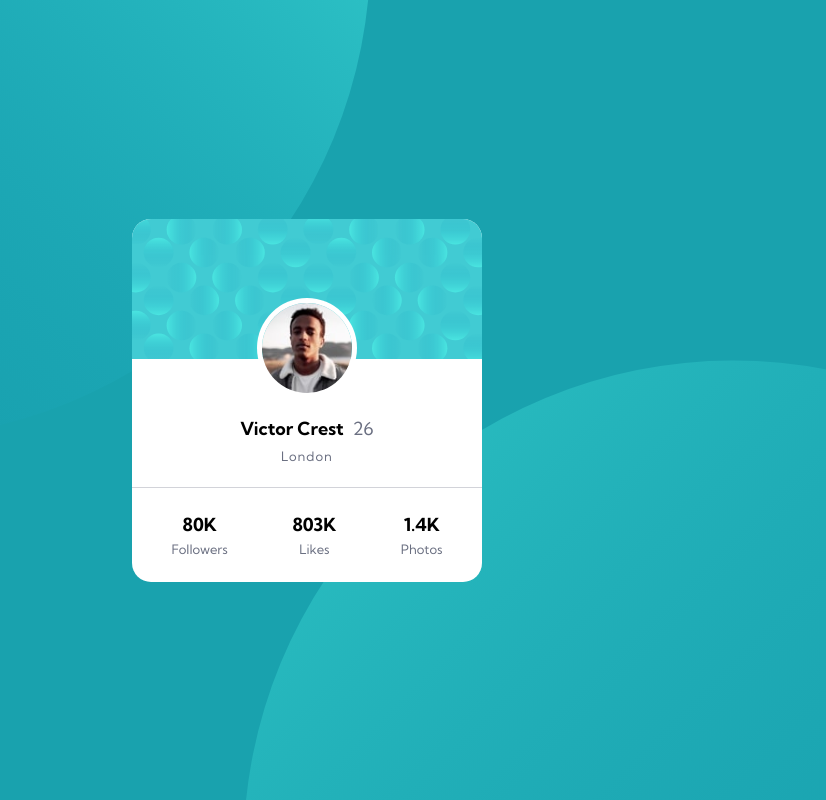
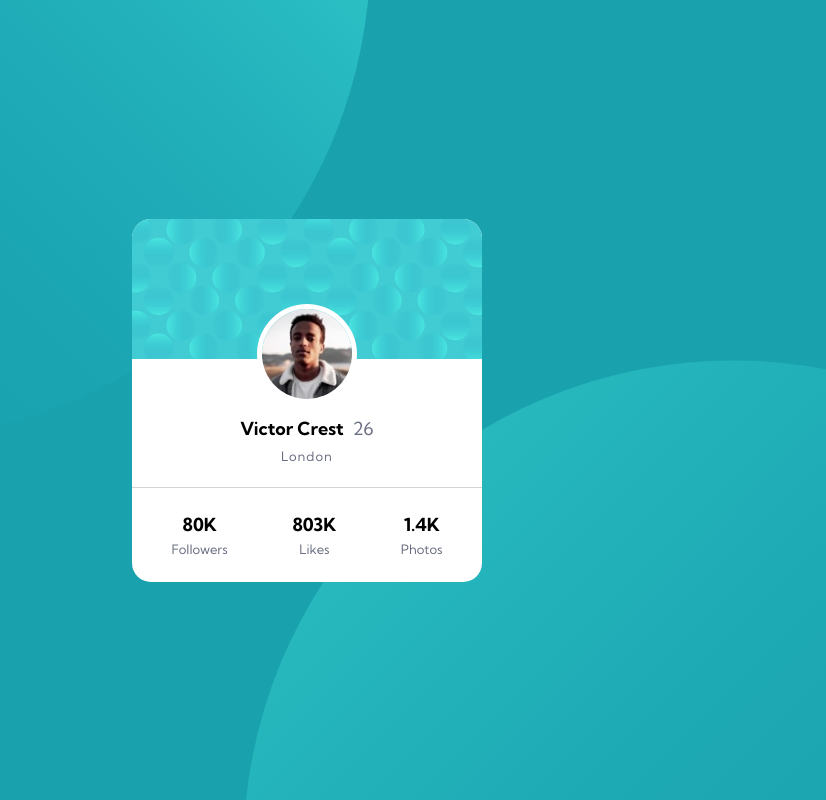
Before and after one commit to kanika-saini/order-summary-component-main, a plain HTML site: page index.html in a window 1280 px wide. Shown: the whole page, without its empty margins (333-1159 px from the left). Drawn offline with Linux system fonts and the light colour scheme.

Commit message:
made changes to image positioning

```diff
--- a/css/style.css
+++ b/css/style.css
@@ -38,15 +38,16 @@ body {
   overflow: hidden;
   background-color: #fff;
   border-radius: 1.9rem;
+  position: relative;
 }
 .card-image img {
     display: block;
   width: 100%;
 }
-
+/*
 .card-content {
   position: relative;
-}
+} */
 
 .card__user-image img {
   width: 9rem;
@@ -54,7 +55,7 @@ body {
   box-shadow: 0 0 0 5px #fff;
   position: absolute;
   left: 37%;
-  top: -25%;
+  top: 25%;
 }
 
 .card-content__text {
--- a/index.html
+++ b/index.html
@@ -23,10 +23,11 @@
         <div class="card-image">
           <img src="images/bg-pattern-card.svg" alt="">
         </div>
+        <div class="card__user-image">
+           <img src="images/image-victor.jpg" alt="image of victor">
+          </div>
         <div class="card-content">
-          <div class="card__user-image">
-            <img src="images/image-victor.jpg" alt="image of victor">
-          </div>
+
           <div class="card-content__text">
             <h2 class="secondary-heading">
                Victor Crest <span class="age">26</span>
```
